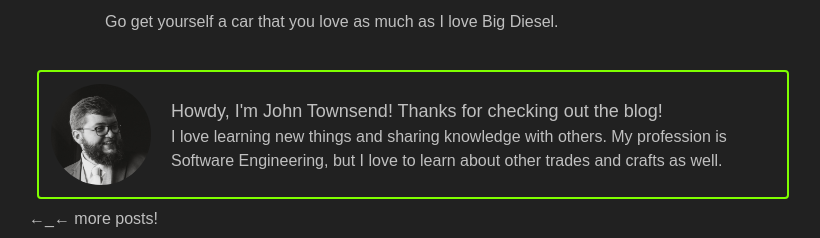
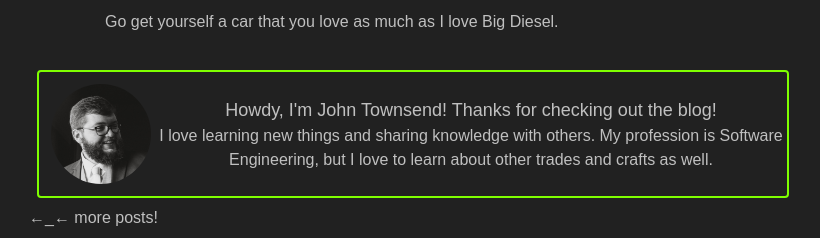
Before and after one commit to jowtow/jowtow-blog, a Next.js app: page /post/BigDiesel in a window 1280 px wide. Shown: the part 1742-1980 px from the top of the page, without its empty margins (227-1047 px from the left). Built offline with nearby package versions, Linux system fonts and the light colour scheme.

Commit message:
fix author image aspect ratio

```diff
--- a/components/Author/Author.tsx
+++ b/components/Author/Author.tsx
@@ -5,19 +5,20 @@ import Image from "next/image";
 export default function Author() {
   return (
     <>
-      <div className="relative m-2 p-1 rounded border-2 border-[var(--color-primary)] flex ">
-        <Image
-          className="rounded-full m-2 mr-5"
-          src="/Author.jpg"
-          alt="Picture of the author."
-          width={100}
-          height={100}
-        />
+      <div className="relative m-2 p-1 rounded border-2 border-[var(--color-primary)] flex flex-col md:flex-row items-center">
+        <div className="relative w-[100px] h-[100px] aspect-[5/5] m-2">
+          <Image
+            className="rounded-full"
+            src="/Author.jpg"
+            alt="Picture of the author."
+            fill
+          />
+        </div>
         <div className="flex flex-col justify-center">
-          <div className="text-lg">
+          <div className="text-lg text-center">
             Howdy, I&apos;m John Townsend! Thanks for checking out the blog!
           </div>
-          <div>
+          <div className="text-center">
             I love learning new things and sharing knowledge with others. My
             profession is Software Engineering, but I love to learn about other
             trades and crafts as well.
```
